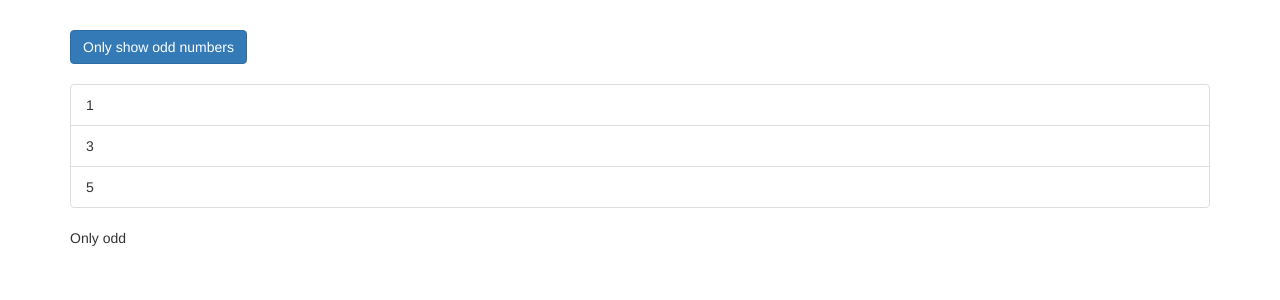
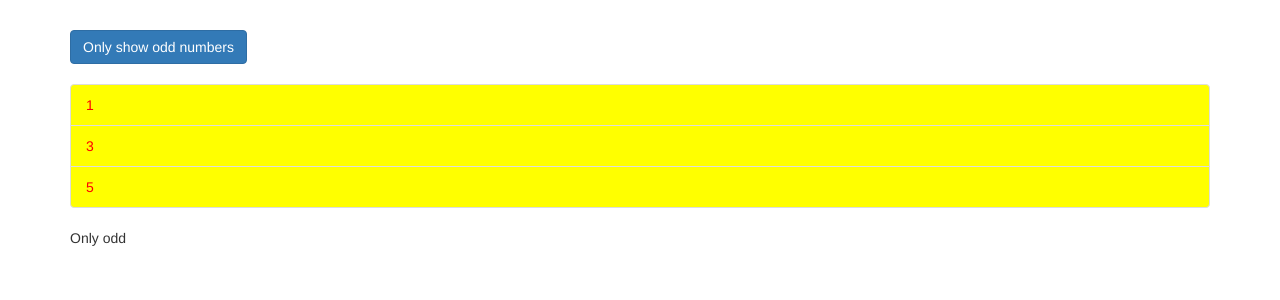
Before and after one commit to JohnGeraldMason/udemy-angular-7-sect-7-directives, an Angular app: page / in a window 1280 px wide. Shown: the top 300 px of the page. Built offline with nearby package versions, Linux system fonts and the light colour scheme.

Commit message:
Added ngClass and ngStyle directives

```diff
--- a/src/app/app.component.css
+++ b/src/app/app.component.css
@@ -1,3 +1,7 @@
 .container {
   margin-top: 30px;
 }
+
+.odd {
+  color: red
+}
--- a/src/app/app.component.html
+++ b/src/app/app.component.html
@@ -6,9 +6,11 @@
         (click)="onlyOdd = !onlyOdd">Only show odd numbers</button>
       <br><br>
       <ul class="list-group">
-        <div *ngIf="onlyOdd" >
-            <li
+        <div *ngIf="onlyOdd">
+          <li
             class="list-group-item"
+            [ngClass]="{odd: oddNumbers % 2 !== 0}"
+            [ngStyle]="{backgroundColor: oddNumber % 2 !== 0 ? 'yellow' : 'transparent'}"
             *ngFor="let oddNumber of oddNumbers">
             {{oddNumber}}
           </li>
@@ -16,6 +18,8 @@
         <div *ngIf="!onlyOdd">
           <li
             class="list-group-item"
+            [ngClass]="{odd: evenNumbers % 2 === 0}"
+            [ngStyle]="{backgroundColor: evenNumber % 2 !== 0 ? 'yellow' : 'transparent'}"
             *ngFor="let evenNumber of evenNumbers">
             {{evenNumber}}
           </li>
--- a/src/app/app.component.ts
+++ b/src/app/app.component.ts
@@ -6,7 +6,6 @@ import { Component } from '@angular/core';
   styleUrls: ['./app.component.css']
 })
 export class AppComponent {
-  numbers = [1, 2, 3, 4, 5];
   oddNumbers = [1, 3, 5];
   evenNumbers = [2, 4];
   onlyOdd = true;
```
